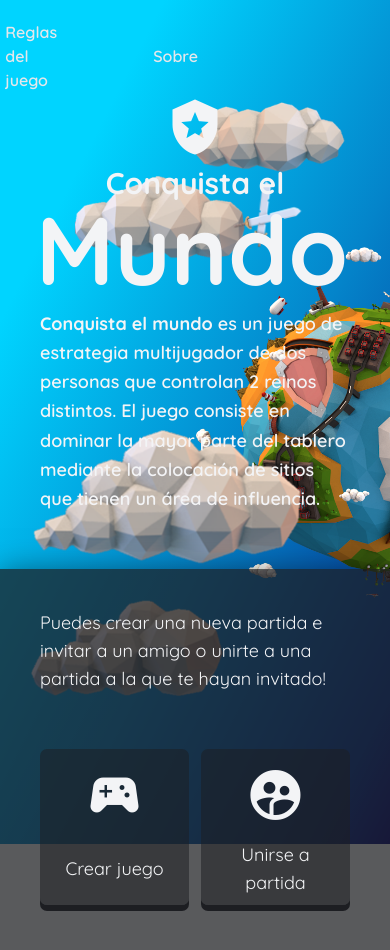
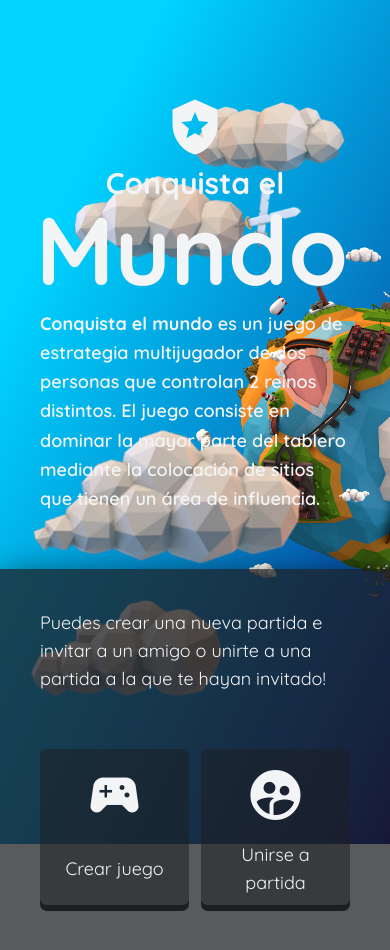
Before and after one commit to JoelHernandez343/voronoi-game, a React app in the folder client/: page / in a window 390 px wide. Shown: the top 950 px of the page. Built offline with nearby package versions, Linux system fonts and the light colour scheme.

Commit message:
Hidden navbar from phones

```diff
--- a/client/src/js/components/NavBar.js
+++ b/client/src/js/components/NavBar.js
@@ -9,7 +9,7 @@ const NavBar = () => {
   }
 
   return (
-    <nav className="fixed z-10 w-full">
+    <nav className="fixed z-10 w-full hidden md:block">
       <ul className="flex space-x-24 justify-end items-center py-5 pr-24 quicksand font-semibold text-gray-200">
         <li className={pathname === '/' ? 'border-b-2' : ''}>
           <Link to="/">Home</Link>
```
